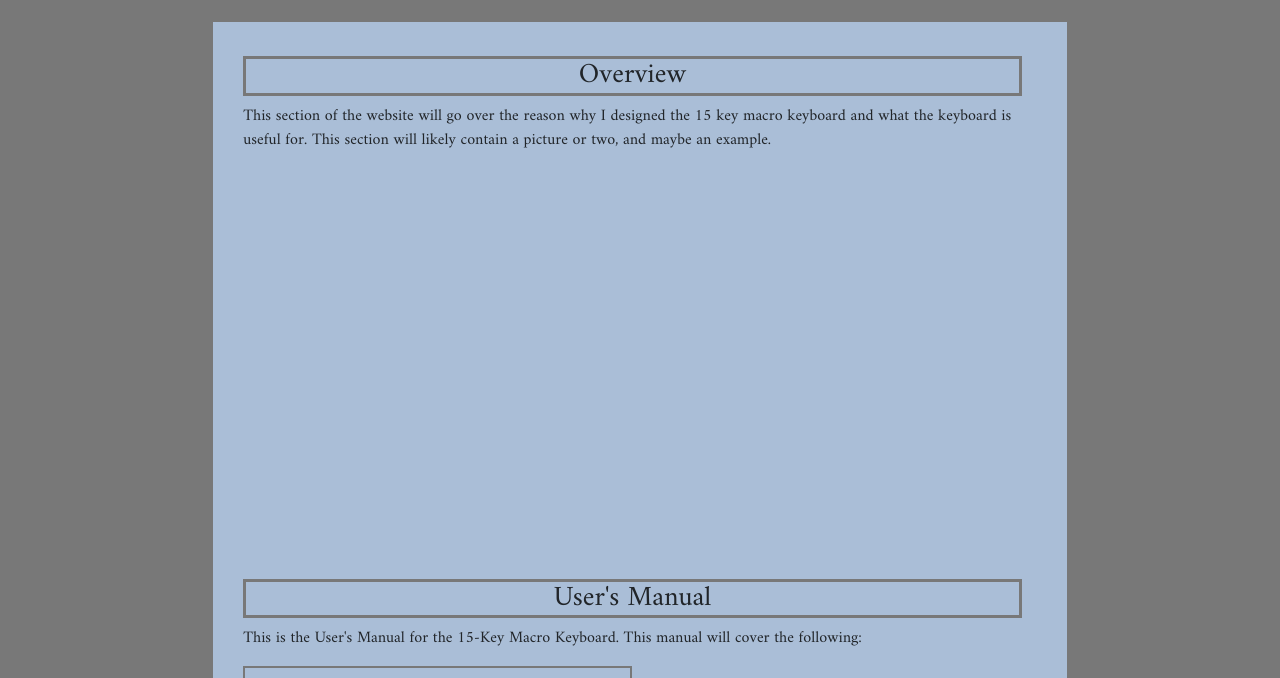
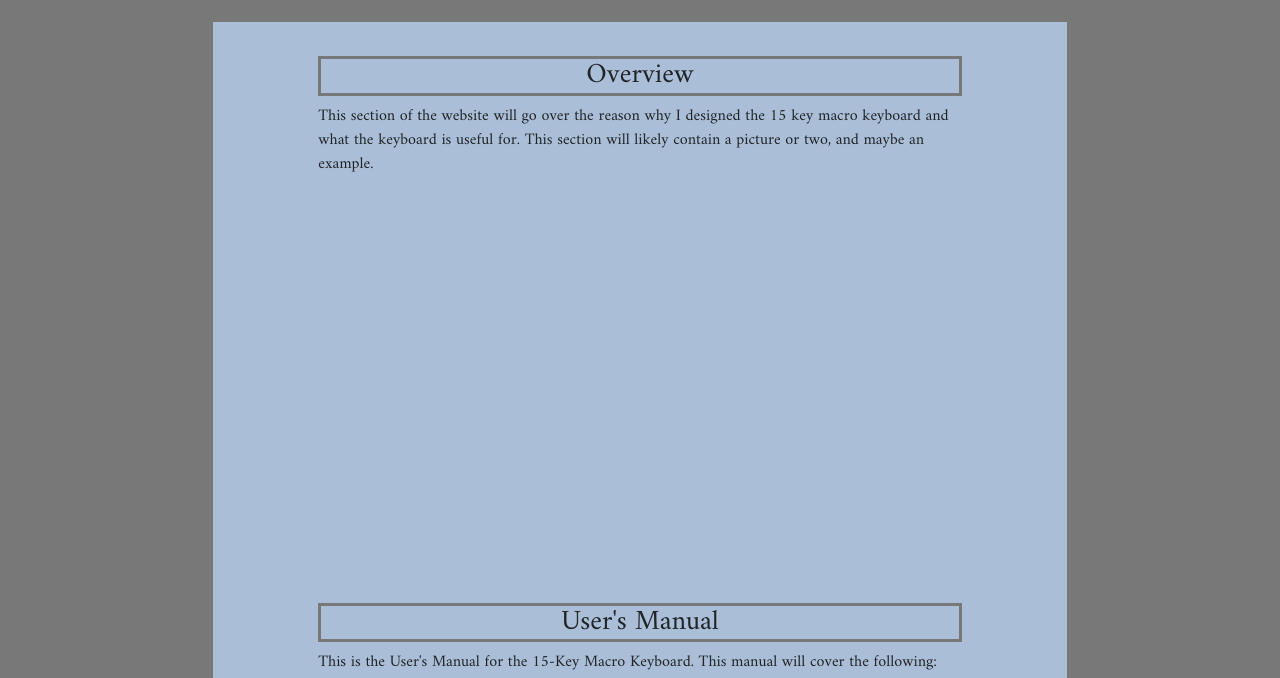
Before and after one commit to kr0n037/Keyboard-Website, a plain HTML site: page index.html in a window 1280 px wide. Shown: the part 83-761 px from the top of the page. Drawn offline with nearby package versions, Linux system fonts and the light colour scheme.

Commit message:
adjusted margin

```diff
--- a/css/style.css
+++ b/css/style.css
@@ -99,7 +99,8 @@ h3{
 }
 
 .website-section{
-    padding-right: 15px;
+    margin-right: 75px;
+    margin-left: 75px;
     padding-top: 75px;
 }
 
```
